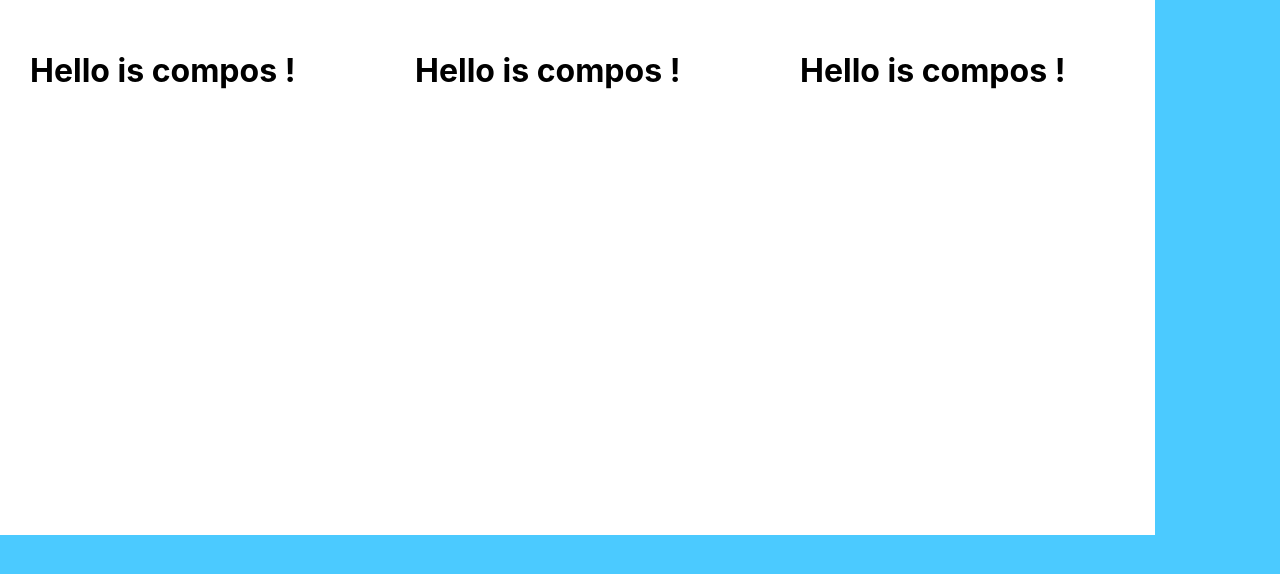
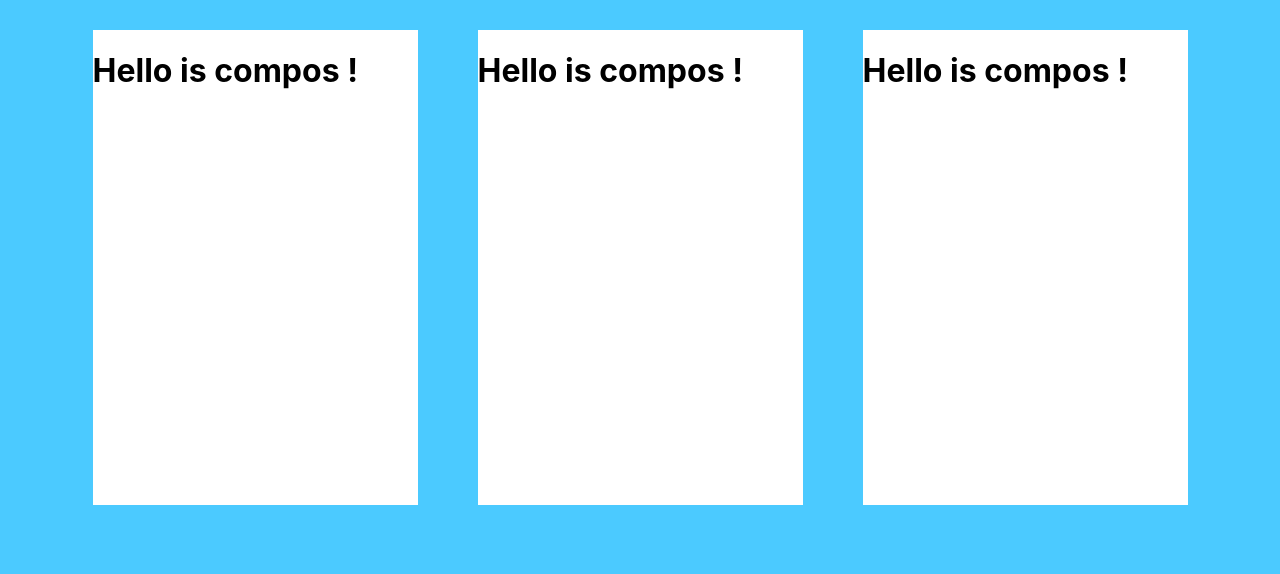
Before and after one commit to AlexeyCherevko1976/funBox, a React (Create React App) app: page / in a window 1280 px wide. Shown: the top 574 px of the page. Built offline with nearby package versions, Linux system fonts and the light colour scheme.

Commit message:
230820 16-43

```diff
--- a/src/App.css
+++ b/src/App.css
@@ -1,8 +1,8 @@
 .App {
   display: flex;
   flex-flow: row wrap;
-
-
+  justify-content: center;
+  /*align-items: center;*/
 }
 
 .App-logo {
--- a/src/components/Packet.js
+++ b/src/components/Packet.js
@@ -10,7 +10,8 @@ class Packet extends React.Component{
 			background: '#ffffff',
 			width: '325px',
 			height: '475px',
-			padding: '30px'
+			margin: '30px'
+			// border: '4px solid black'
 		};
 		return (
 		<div style={packets}>
```
